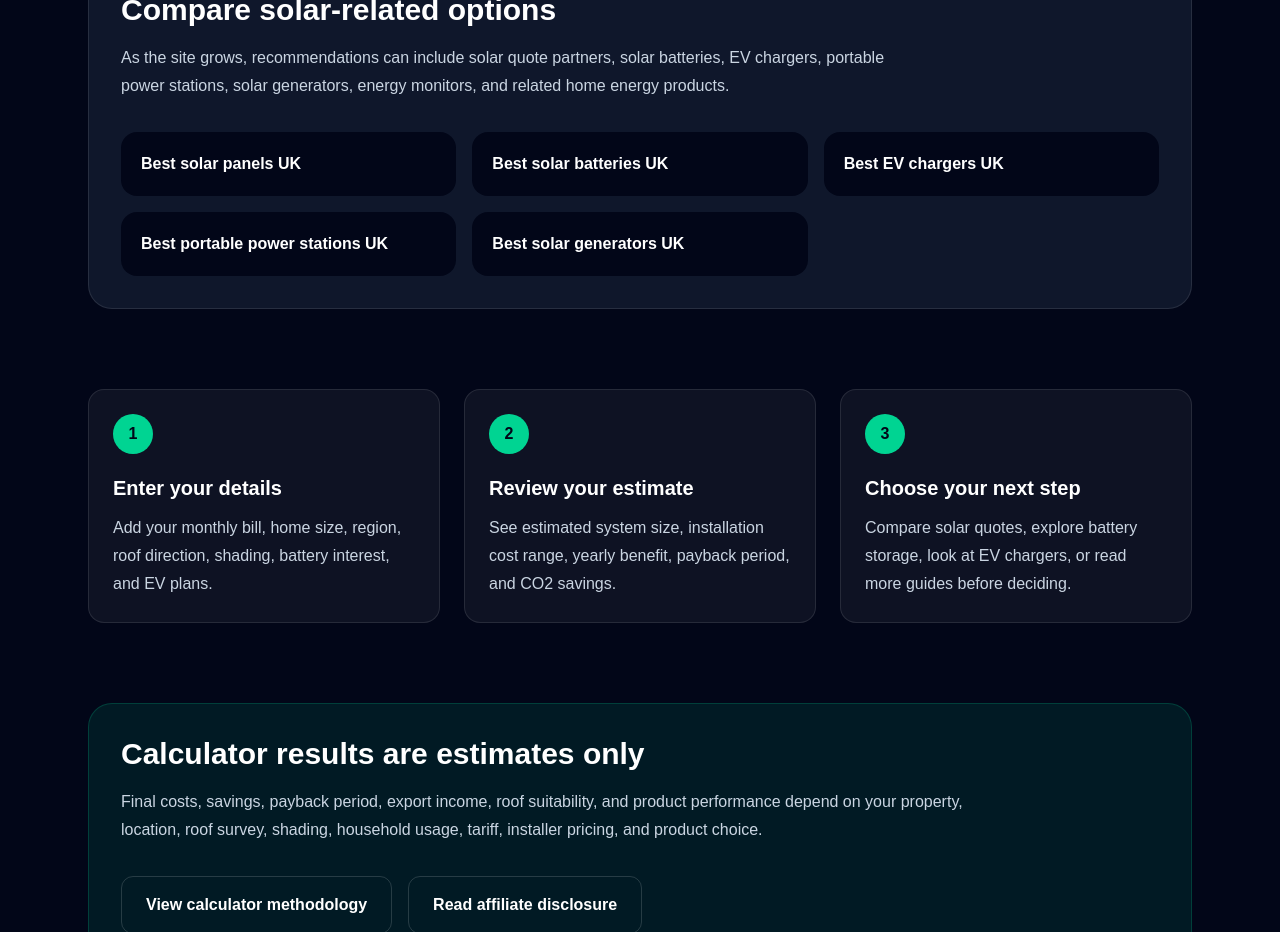
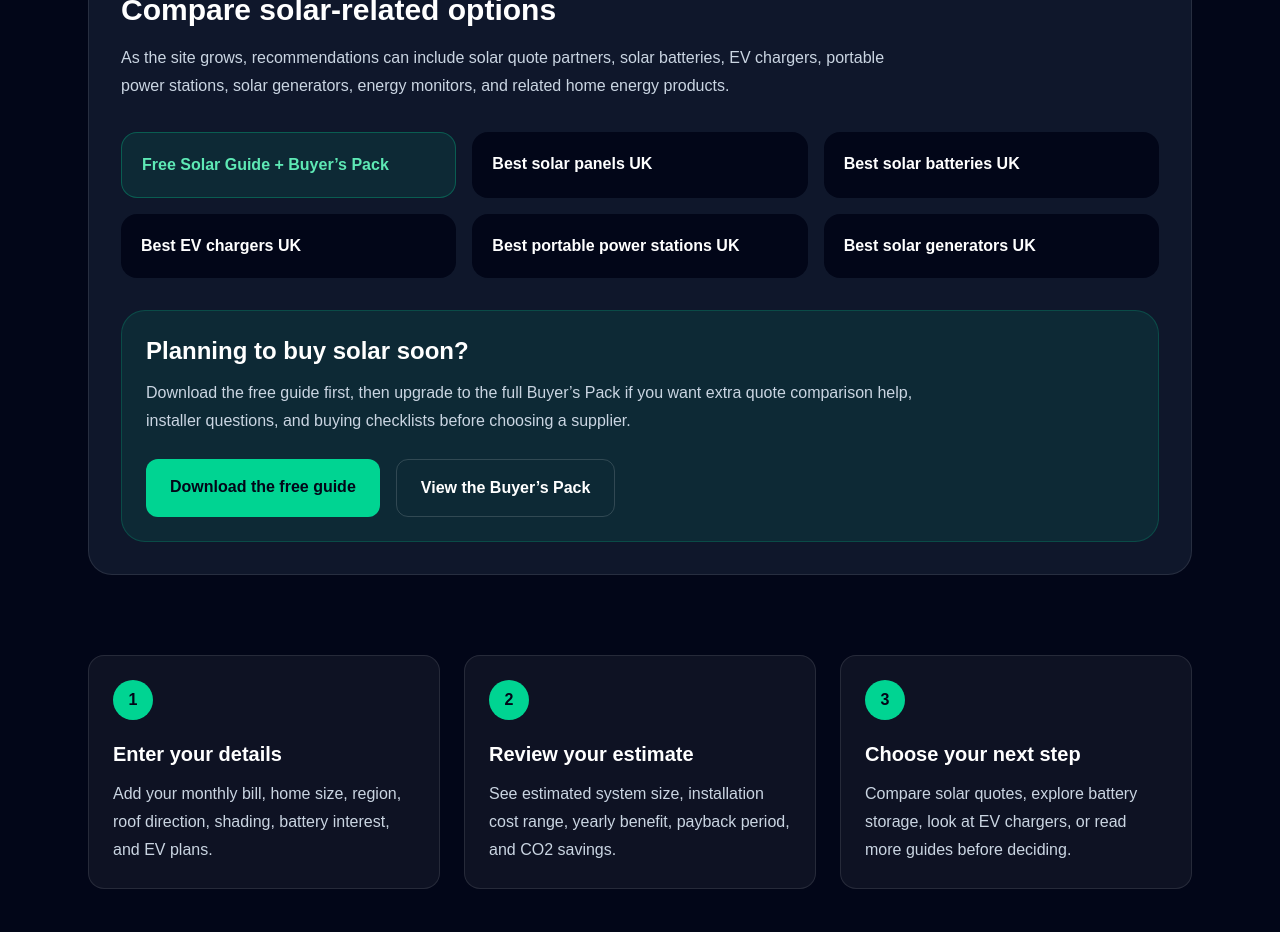
Before and after one commit to 786infinite/solar-savings-calculator-uk, a Next.js app: page / in a window 1280 px wide. Shown: the part 2020-2952 px from the top of the page. Built offline with nearby package versions, Linux system fonts and the light colour scheme.

Commit message:
Add buyer pack promo to homepage

```diff
--- a/app/page.tsx
+++ b/app/page.tsx
@@ -200,6 +200,13 @@ export default function HomePage() {
             </p>
 
             <div className="mt-8 grid gap-4 md:grid-cols-2 lg:grid-cols-3">
+              <a
+                href="/free-solar-guide"
+                className="rounded-2xl border border-emerald-400/30 bg-emerald-400/10 p-5 font-semibold text-emerald-300 hover:bg-emerald-400 hover:text-slate-950"
+              >
+                Free Solar Guide + Buyer’s Pack
+              </a>
+
               {productGuides.map((guide) => (
                 <a
                   key={guide.href}
@@ -209,6 +216,34 @@ export default function HomePage() {
                   {guide.title}
                 </a>
               ))}
+            </div>
+
+            <div className="mt-8 rounded-3xl border border-emerald-400/20 bg-emerald-400/10 p-6">
+              <h3 className="text-2xl font-bold">
+                Planning to buy solar soon?
+              </h3>
+
+              <p className="mt-3 max-w-3xl leading-7 text-slate-300">
+                Download the free guide first, then upgrade to the full Buyer’s
+                Pack if you want extra quote comparison help, installer
+                questions, and buying checklists before choosing a supplier.
+              </p>
+
+              <div className="mt-6 flex flex-col gap-4 sm:flex-row">
+                <a
+                  href="/free-solar-guide"
+                  className="rounded-xl bg-emerald-400 px-6 py-4 text-center font-semibold text-slate-950 hover:bg-emerald-300"
+                >
+                  Download the free guide
+                </a>
+
+                <a
+                  href="https://payhip.com/b/BMvmN"
+                  className="rounded-xl border border-white/15 px-6 py-4 text-center font-semibold text-white hover:bg-white/10"
+                >
+                  View the Buyer’s Pack
+                </a>
+              </div>
             </div>
           </div>
         </section>
```
